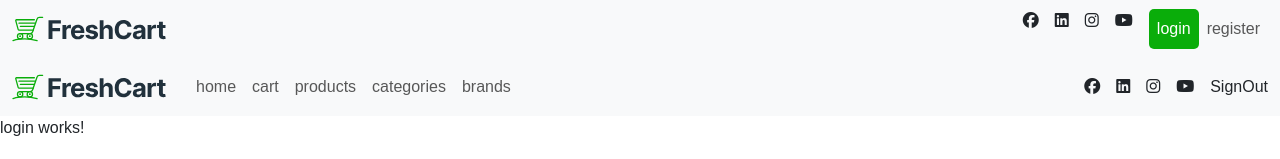
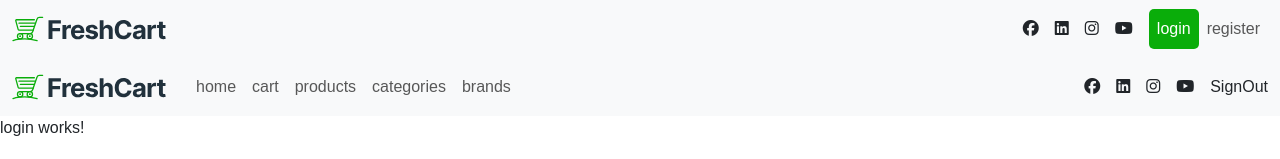
Before and after one commit to AyaGaafar95/E-commerce2, an Angular app: page /login in a window 1280 px wide. Shown: the top 159 px of the page. Built offline with nearby package versions, Linux system fonts and the light colour scheme; a web font is replaced by a local one.

Commit message:
work in blank & auth layout

```diff
--- a/src/app/app-routing.module.ts
+++ b/src/app/app-routing.module.ts
@@ -18,7 +18,7 @@ const routes: Routes = [
   { path: 'categories', component: CategriesComponent },
   { path: 'brands', component: BrandsComponent },
   { path: 'login', component: LoginComponent },
-  { path: 'regiser', component: RegisterComponent },
+  { path: 'register', component: RegisterComponent },
   { path: '**', component: NotFoundComponent },
 ];
 
--- a/src/app/app.module.ts
+++ b/src/app/app.module.ts
@@ -14,6 +14,8 @@ import { NavbarBlankComponent } from './components/navbar-blank/navbar-blank.com
 import { FooterComponent } from './components/footer/footer.component';
 import { CategriesComponent } from './components/categries/categries.component';
 import { NotFoundComponent } from './components/not-found/not-found.component';
+import { AuthLayoutComponent } from './layouts/auth-layout/auth-layout.component';
+import { BlankLayoutComponent } from './layouts/blank-layout/blank-layout.component';
 
 @NgModule({
   declarations: [
@@ -28,7 +30,9 @@ import { NotFoundComponent } from './components/not-found/not-found.component';
     NavbarBlankComponent,
     FooterComponent,
     CategriesComponent,
-    NotFoundComponent
+    NotFoundComponent,
+    AuthLayoutComponent,
+    BlankLayoutComponent
   ],
   imports: [
     BrowserModule,
--- a/src/app/components/navbar-auth/navbar-auth.component.html
+++ b/src/app/components/navbar-auth/navbar-auth.component.html
@@ -15,7 +15,7 @@
       <span class="navbar-toggler-icon"></span>
     </button>
     <div class="collapse navbar-collapse" id="collapsibleNavId">
-      <ul class="navbar-nav ms-auto mt-2 mt-lg-0">
+      <ul class="navbar-nav ms-auto mt-2 mt-lg-0 align-items-center">
         <li class="nav-item" role="button">
           <i class="fab fa-facebook me-3"></i>
           <i class="fab fa-linkedin me-3"></i>
--- /dev/null
+++ b/src/app/layouts/auth-layout/auth-layout.component.html
@@ -0,0 +1 @@
+<p>auth-layout works!</p>
--- /dev/null
+++ b/src/app/layouts/blank-layout/blank-layout.component.html
@@ -0,0 +1 @@
+<p>blank-layout works!</p>
```
Also changed, not shown: src/app/layouts/auth-layout/auth-layout.component.ts (added, +10 -0 lines), src/app/layouts/blank-layout/blank-layout.component.ts (added, +10 -0 lines), src/app/layouts/auth-layout/auth-layout.component.scss (added), src/app/layouts/blank-layout/blank-layout.component.scss (added).
